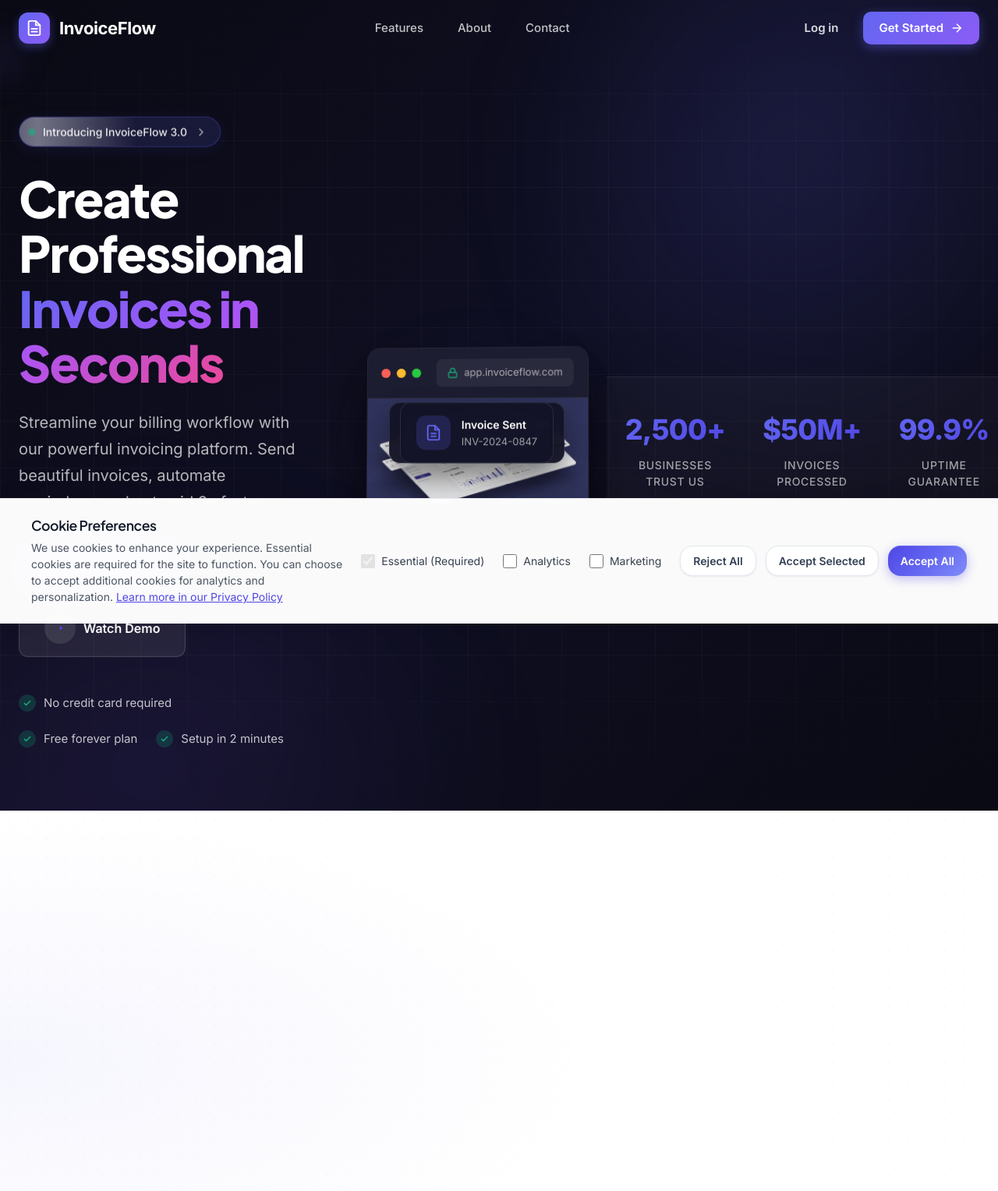
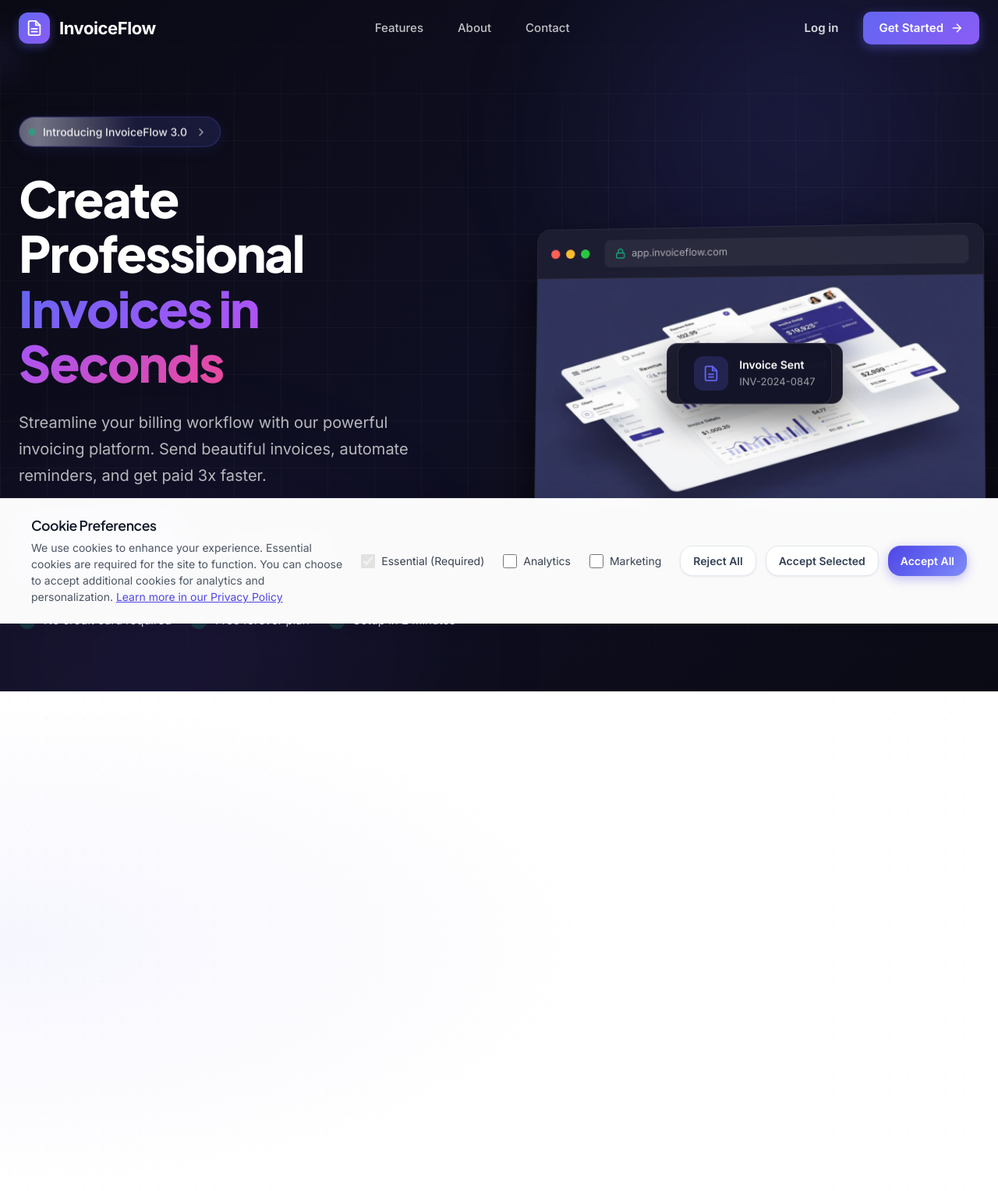
Before and after one commit to goldenjeffempire/smart-invoice-main, a Django app: template templates/pages/home.html in a window 1280 px wide. Shown: the top 1528 px of the page at 78% size. Run offline with Django 5.2, Linux system fonts and the light colour scheme; the template is opened without the code that fills it, so the values that code supplies are empty; style sheets or scripts are compiled from the project's sources; parts of the project's set-up code (start-up, migrations or seed data) failed here and were passed over; some libraries are stand-ins or nearby versions.

Commit message:
Update landing page text and remove outdated stats
Remove hero stats section and update call-to-action text on the homepage. Update signup page subtitle.

Replit-Commit-Author: Agent
Replit-Commit-Session-Id: c164ef23-f814-44f5-a7ae-b939aca4a2ed
Replit-Commit-Checkpoint-Type: intermediate_checkpoint
Replit-Commit-Event-Id: 0fee5709-cd65-4d79-9e04-051b412cb091
Replit-Commit-Screenshot-Url: https://storage.googleapis.com/screenshot-production-us-central1/43428d22-b80d-4d67-ab91-14341cee9c18/c164ef23-f814-44f5-a7ae-b939aca4a2ed/Gv4kHQS
Replit-Helium-Checkpoint-Created: true

```diff
--- a/templates/auth/signup.html
+++ b/templates/auth/signup.html
@@ -38,7 +38,7 @@
                         Start using <span class="auth-gradient-text">InvoiceFlow</span> today
                     </h1>
                     <p class="auth-hero-subtitle">
-                        Join 50,000+ businesses using InvoiceFlow to streamline their billing and get paid faster.
+                        Create professional invoices, automate billing workflows, and get paid faster with our powerful platform.
                     </p>
                 </div>
 
--- a/templates/pages/home.html
+++ b/templates/pages/home.html
@@ -121,24 +121,6 @@
                         <span class="hero-floating-subtitle">INV-2024-0847</span>
                     </div>
                 </div>
-            </div>
-        </div>
-        <div class="hero-stats">
-            <div class="hero-stat">
-                <span class="hero-stat-value">2,500+</span>
-                <span class="hero-stat-label">Businesses Trust Us</span>
-            </div>
-            <div class="hero-stat">
-                <span class="hero-stat-value">$50M+</span>
-                <span class="hero-stat-label">Invoices Processed</span>
-            </div>
-            <div class="hero-stat">
-                <span class="hero-stat-value">99.9%</span>
-                <span class="hero-stat-label">Uptime Guarantee</span>
-            </div>
-            <div class="hero-stat">
-                <span class="hero-stat-value">&lt;60s</span>
-                <span class="hero-stat-label">To Create Invoice</span>
             </div>
         </div>
     </section>
@@ -1228,8 +1210,8 @@
                     <span class="final-cta-title-gradient">invoicing?</span>
                 </h2>
                 <p class="final-cta-description">
-                    Join over 10,000 businesses that trust InvoiceFlow to streamline their billing
-                    and get paid faster. Start your journey today.
+                    Start streamlining your billing workflow and get paid faster with our
+                    powerful invoicing platform. Begin your journey today.
                 </p>
                 <div class="final-cta-actions">
                     <a href="{% url 'signup' %}"
```
